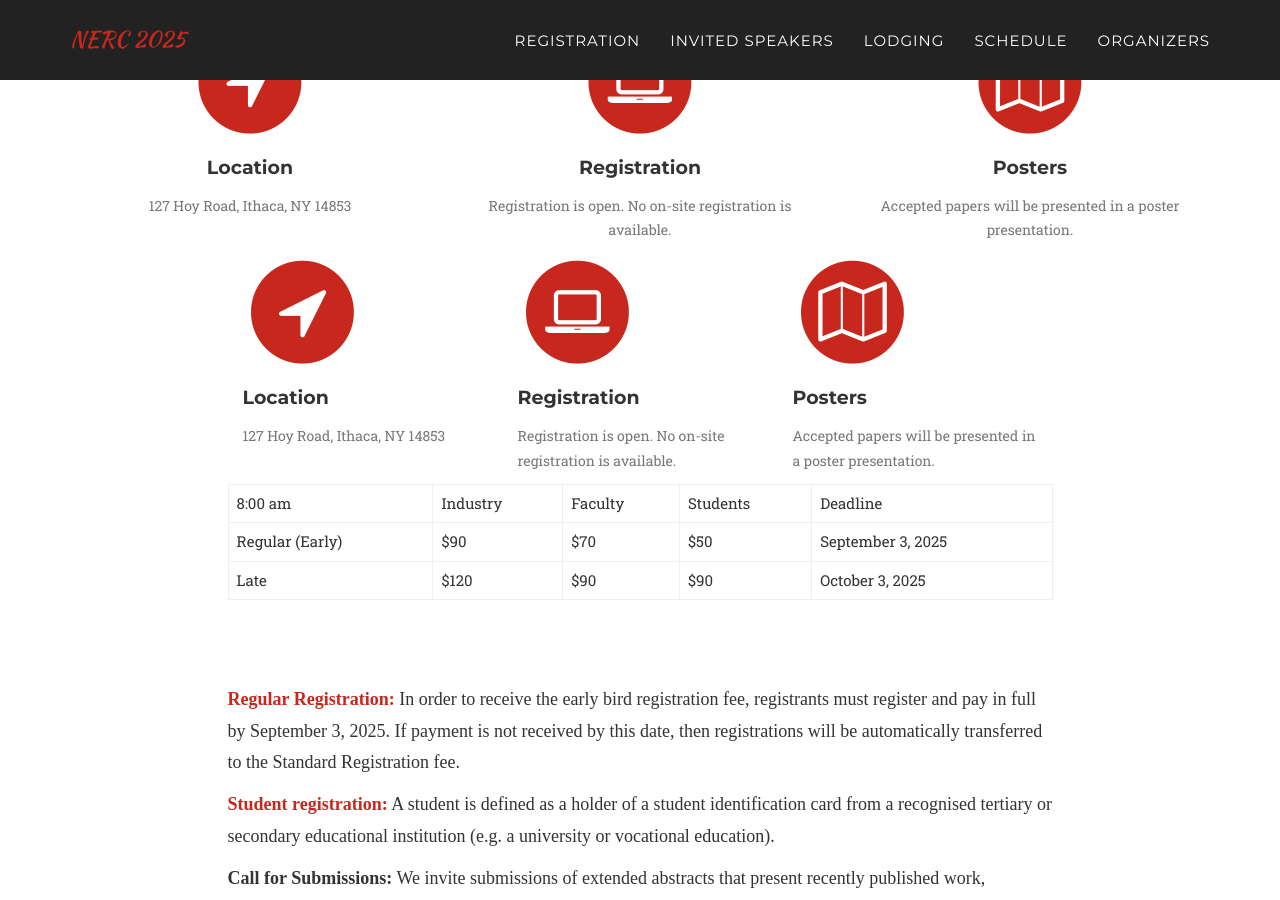
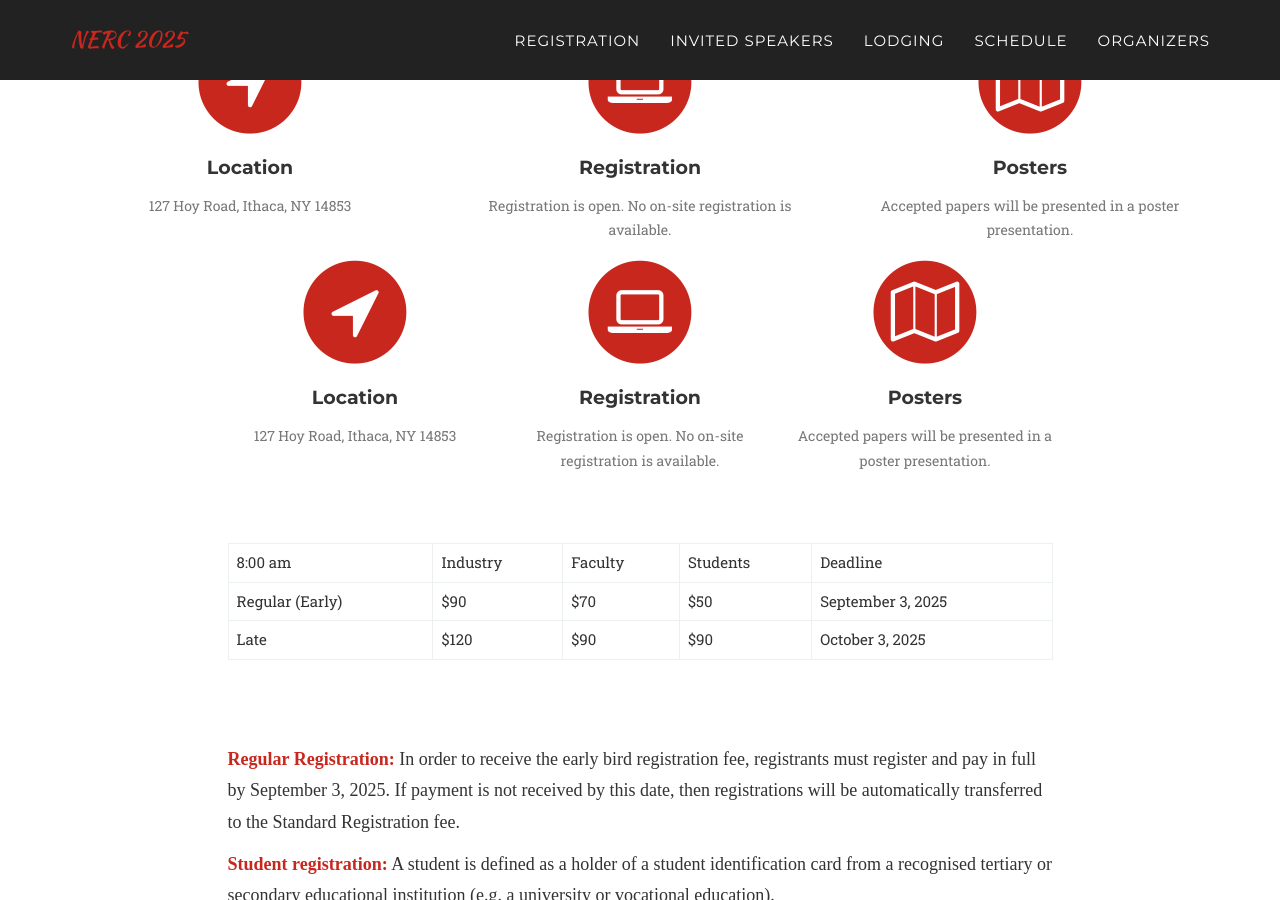
Before and after one commit to Cornell-Tech-AIRLab/cornell2025.nerc.io, a Jekyll site: the page built from index.html, in a window 1280 px wide and 900 px high, scrolled down 1206 px. Built offline with Jekyll 4.4.1, drawn with Linux system fonts in a browser that asks for light colours; some web fonts are replaced.

Commit message:
reformat div

```diff
--- a/_includes/registration.html
+++ b/_includes/registration.html
@@ -42,7 +42,7 @@
     </div>
 
     <div class="col-sm-9" style="float:none;margin:auto;">
-
+      <div class="row text-center">
         <div class="col-md-4">
           <span class="fa-stack fa-4x">
             <i class="fa fa-circle fa-stack-2x text-primary"></i>
@@ -66,6 +66,7 @@
           </span>
           <h4 class="registration-heading">Posters</h4>
           <p class="text-muted">Accepted papers will be presented in a poster presentation.</p>
+        </div>
       </div>
 
       <p><br><br></p>
```
Lines whose indentation alone changed are shown as unchanged.
